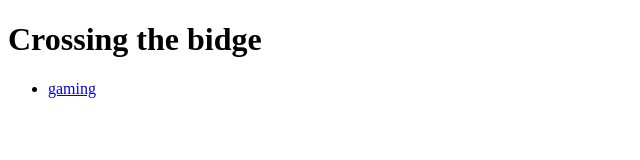
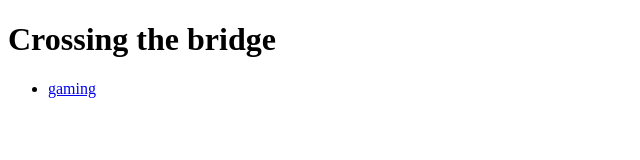
Before and after one commit to Arnaud-Tgd/crossingthebrige, a plain HTML site: page index.html in a window 1280 px wide. Shown: the full height of the page, 0-640 px from the left. Drawn offline with Linux system fonts and the light colour scheme.

Commit message:
fourth commit

```diff
--- a/index1.html
+++ b/index.html
@@ -5,7 +5,7 @@
     <title>crossing the bridge</title>
   </head>
   <body>
-    <h1>Crossing the bidge</h1>
+    <h1>Crossing the bridge</h1>
     <ul>
       <li><a href="index2.html">gaming</a> </li>
     </ul>
```
Also changed, not shown: index2.html (+1 -1 lines).
